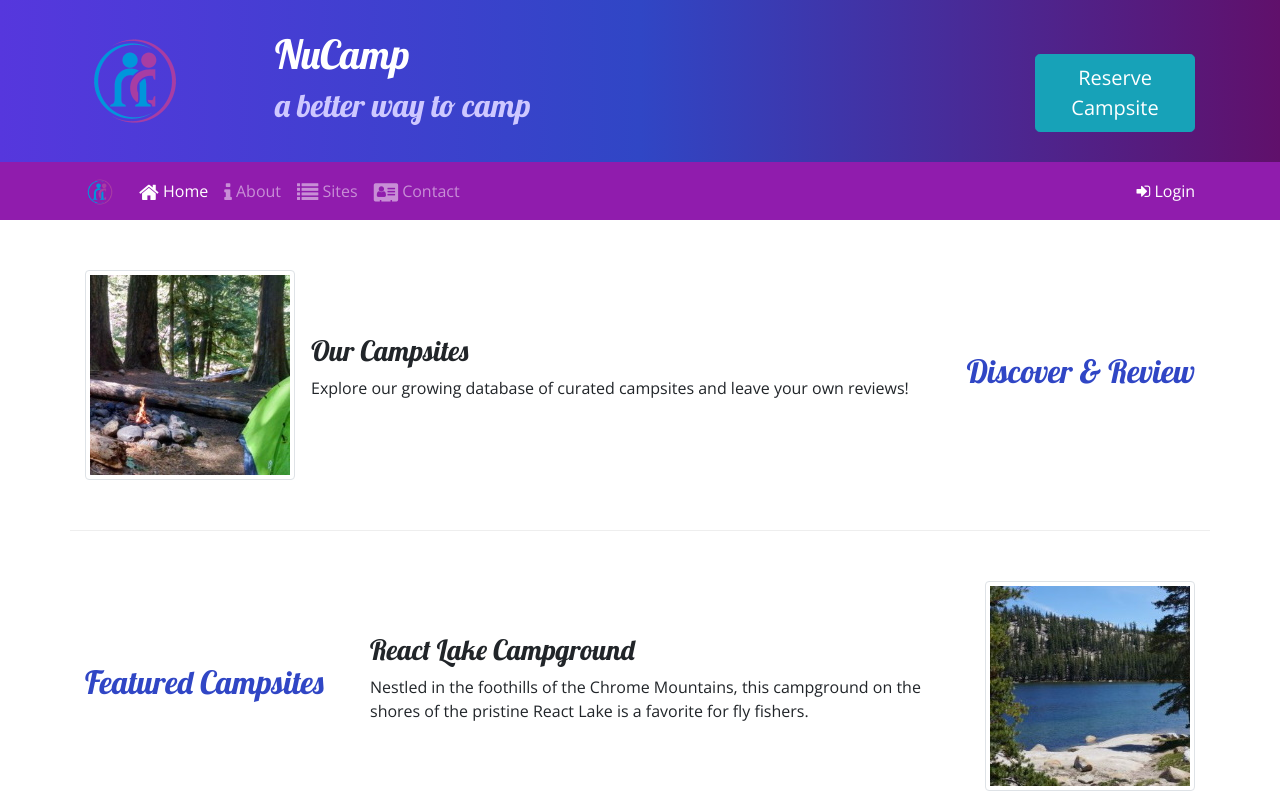
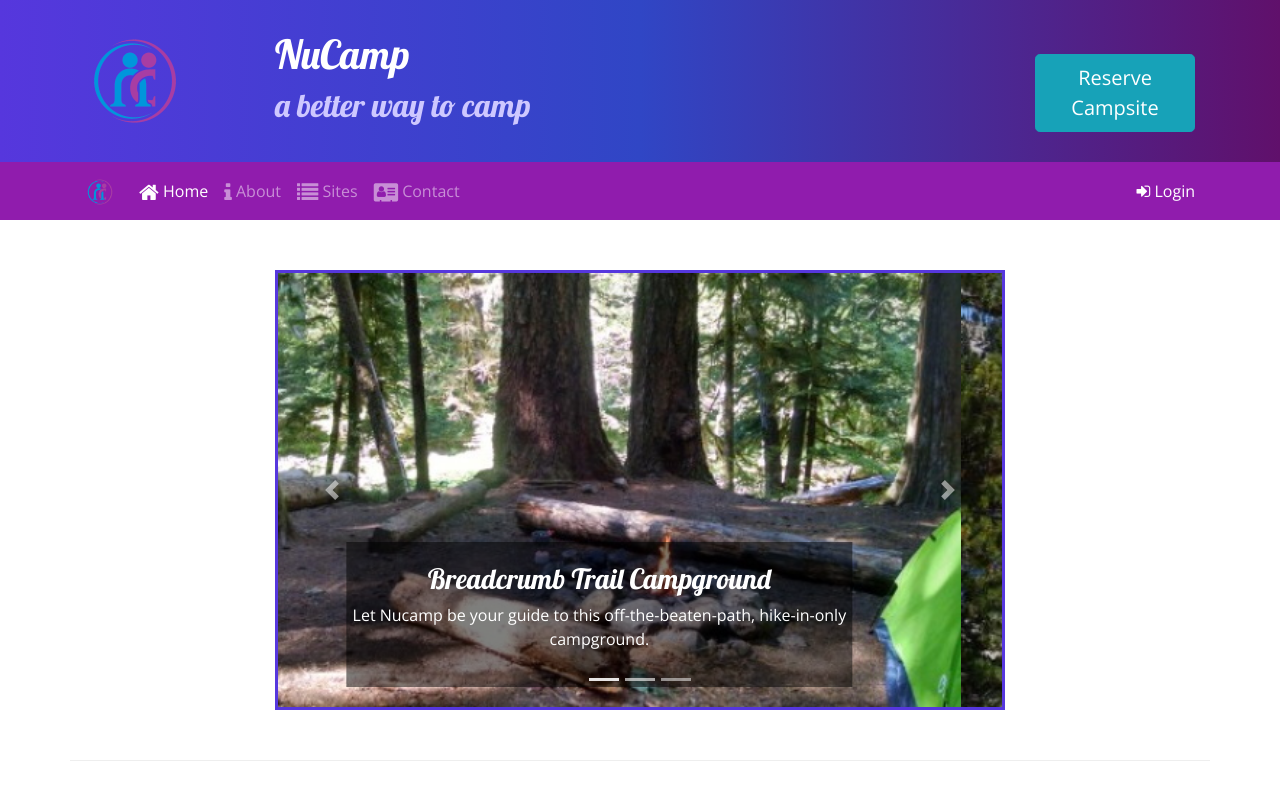
Before and after one commit to samomri/bootstrap, a website: page index.html in a window 1280 px wide. Shown: the top 800 px of the page. Drawn offline with nearby package versions, Linux system fonts and the light colour scheme.

Commit message:
Carousel

```diff
--- a/css/styles.css
+++ b/css/styles.css
@@ -35,3 +35,10 @@ a:hover {
   color: inherit;
   text-decoration: none;
 }
+.carousel-caption {
+  background-color: rgba(0, 0, 0, 0.5);
+}
+
+.carousel {
+  border: solid #5637dd;
+}
--- a/index.html
+++ b/index.html
@@ -101,6 +101,40 @@
       </div>
     </div>
     <div class="container">
+      <div class="row row-content">
+        <div class="col-md-8 mx-auto">
+          <div id="homeCarousel" class="carousel slide" data-ride="carousel">
+            <div class="carousel-inner">
+              <ol class="carousel-indicators">
+                <li data-target="#homeCarousel" data-slide-to="0" class="active"></li>
+                <li data-target="#homeCarousel" data-slide-to="1"></li>
+                <li data-target="#homeCarousel" data-slide-to="2"></li>
+              </ol>
+              <div class="carousel-item active">
+                <img class="d-block w-100" src="img/breadcrumb-trail.jpg" alt="Breadcrumb Trail Campground" />
+                <div class="carousel-caption">
+                  <h3>Breadcrumb Trail Campground</h3>
+                  <p class="d-none d-sm-block">Let Nucamp be your guide to this off-the-beaten-path, hike-in-only campground.</p>
+                </div>
+              </div>
+              <div class="carousel-item">
+                <img class="d-block w-100" src="img/react-lake.jpg" alt="React Lake Campground" />
+              </div>
+              <div class="carousel-item">
+                <img class="d-block w-100" src="img/chrome-river.jpg" alt="Chrome River Campground" />
+              </div>
+            </div>
+            <a class="carousel-control-prev" href="#homeCarousel" role="button" data-slide="prev">
+              <span class="carousel-control-prev-icon"></span>
+              <span class="sr-only">Previous</span>
+            </a>
+            <a class="carousel-control-next" href="#homeCarousel" role="button" data-slide="next">
+              <span class="carousel-control-next-icon"></span>
+              <span class="sr-only">Next</span>
+            </a>
+          </div>
+        </div>
+      </div>
       <div class="row row-content align-items-center">
         <div class="col-sm-4 order-sm-last col-md-3">
           <h2 class="text-sm-right">Discover & Review</h2>
```
